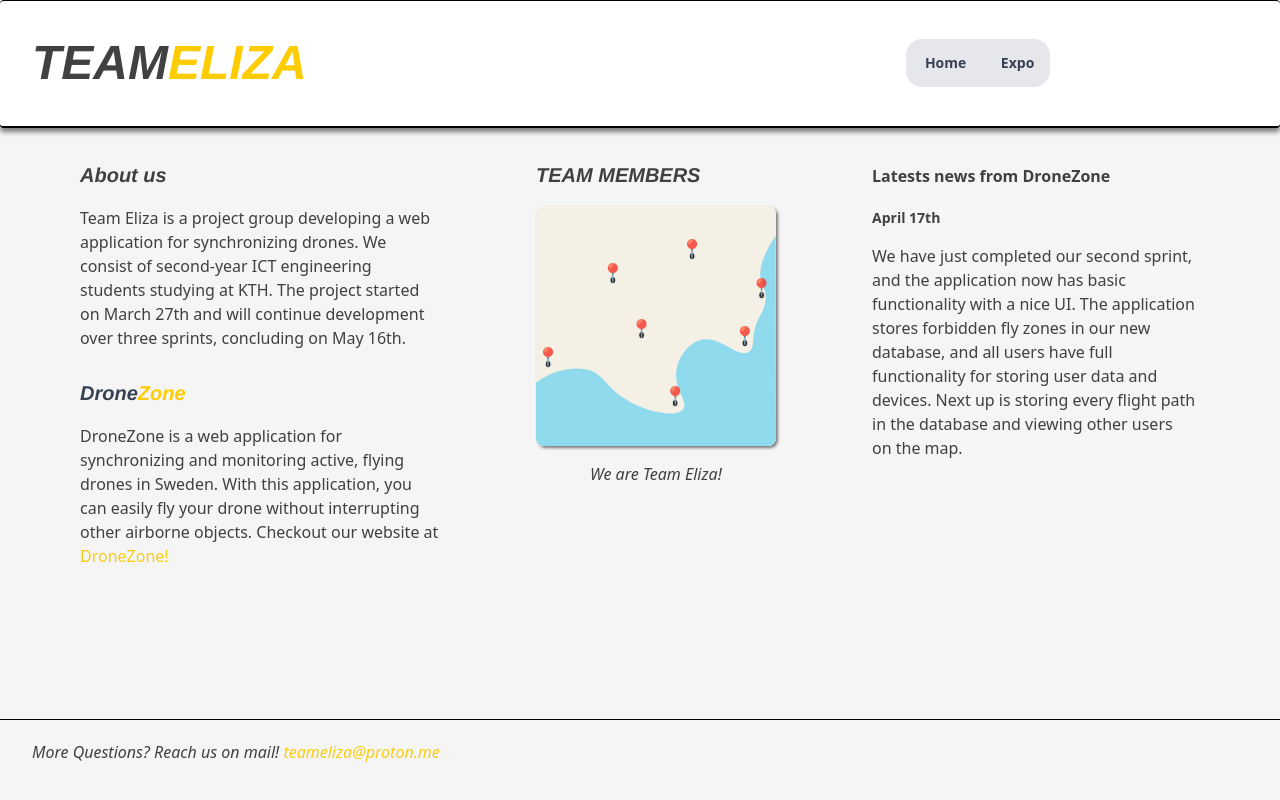
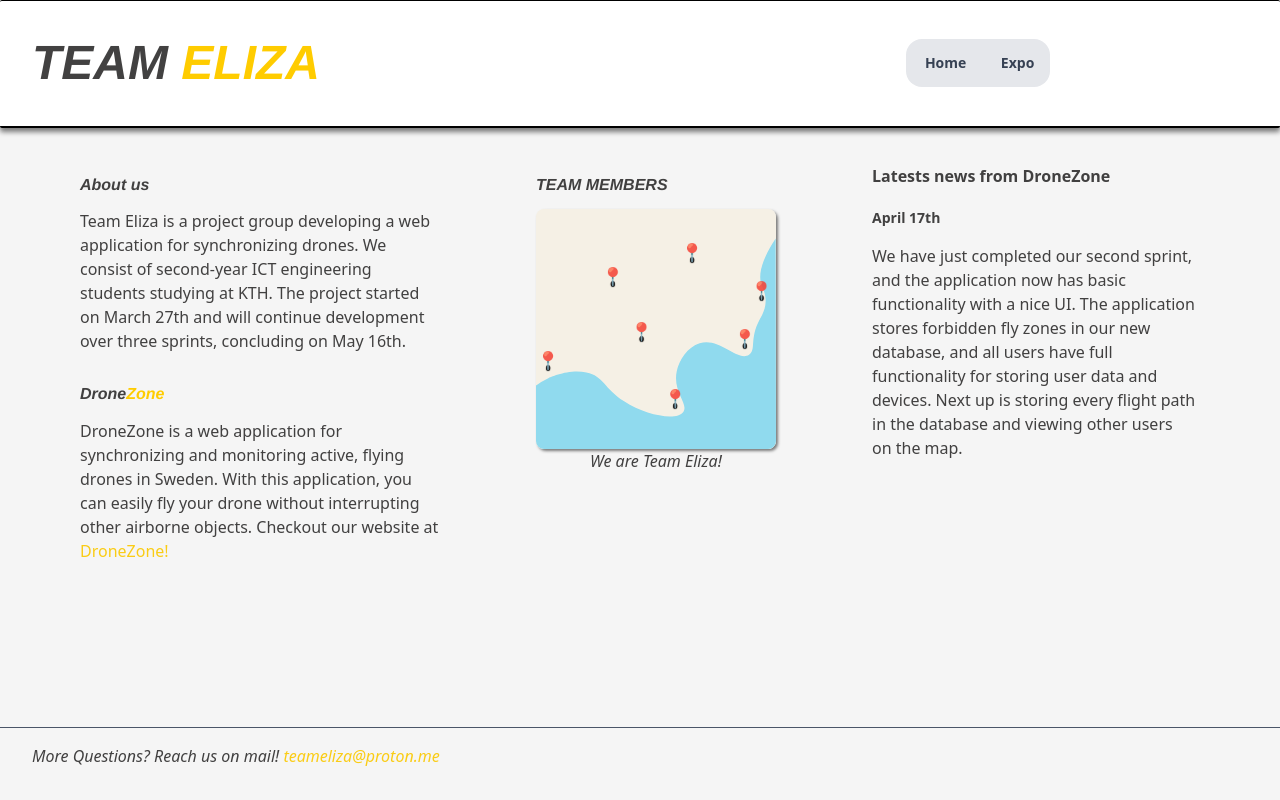
Before and after one commit to surbyxan/TEAM-ELIZA-webpage, a React (Vite) app in the folder elizawebsite/: page / in a window 1280 px wide. Built offline with nearby package versions, Linux system fonts and the light colour scheme.

Commit message:
reverted the tailwind and fixed the footer alignment

```diff
--- a/elizawebsite/src/App.css
+++ b/elizawebsite/src/App.css
@@ -5,6 +5,7 @@
   font-style: italic;
   font-weight: bolder;
   width: 70%;
+  margin: 2rem 0 1rem 0;
 }
 
 .topbar{
@@ -19,17 +20,18 @@
 
 }
 
-.contactbox{
+/* .contactbox{
   display: flex;
   align-items: center;
   margin: 0 2rem 0 5rem;
-}
+} */
 
 .mainbody{
   display: flex;
   flex-direction: row;
   margin-left: 5rem;
   padding-top: 1rem;
+  flex: 1;
   /* margin: 0; */
 }
 
@@ -55,11 +57,9 @@
   flex-direction: row;
 }
 
-
-
 .teamelizatext{
   font-style: italic;
-   text-align: center;
+  text-align: center;
 }
 
 .newsbox{
@@ -76,21 +76,17 @@
   margin-top: 2rem;
 }
 
-.contactinfo{
+.footer{
   border-top: #4a5568 solid 1.5px;
   padding: 1rem 0 1rem 2rem;
   margin: 3rem 0 0 0;
+	display: flex;
+  position: fixed;
   bottom: 0;
-	display: flex;
-  position: absolute;
   width: 100%;
 }
 
-.mailtext{
-  /* margin: 0 0 0 2rem ; top right botton left */
-  font-style: italic;
 
-}
 
 
 /****mobile compatible code**/
@@ -125,7 +121,7 @@
     text-align: center;
     width: 100%;
   }
-  .contactinfo{
+  .footer{
     bottom:auto;
   }
 
@@ -145,9 +141,17 @@
   }
   .teamelizatext{
      text-align: left;
-     padding-left: 10vw;
+
   }
-  .contactinfo{
-    bottom:auto;
+   /* .footer{
+    position: relative;
+    bottom: auto;
+    inset-inline: calc(var(--spacing) * 0);
+  }  */
+}
+
+@media screen and (max-height: 770px) {
+  .footer{
+    position: relative;
   }
 }
--- a/elizawebsite/src/components/footer.jsx
+++ b/elizawebsite/src/components/footer.jsx
@@ -1,8 +1,9 @@
 import { Logo } from "./logo";
+import '../App.css'
 
 export function Footer() {
 	return (
-		<div className='flex border-t-[1.5px] border-t-black pt-5 pb-5 pl-8 mt-7 bottom-0 absolute w-full items-center'>
+		<div className='footer'>
 			<div className="italic text-center h-10 gap-50">
 		  		More Questions? Reach us on mail!
 				<a href="mailto:teameliza@proton.me"> teameliza@proton.me </a>
--- a/elizawebsite/src/components/header.jsx
+++ b/elizawebsite/src/components/header.jsx
@@ -6,9 +6,9 @@ export function Header() {
 	const navigate = useNavigate();
 
 	return(
-		<div className="rounded-sm border-b-2 border-b-black border-t border-t-black shadow-[0_4px_5px_rgba(0,0,0,0.5)] pl-8 bg-white flex flex-row">
+		<div className="topbar">
         	<h1 className="text-5xl mt-9 mb-9">
-				TEAM<span className="text-primary-yellow">ELIZA</span>
+				TEAM <span className="text-primary-yellow">ELIZA</span>
 			</h1>
         	<div className="flex items-center gap-4">
 				<div className="flex items-center mr-10 h-12 bg-gray-200 rounded-2xl">
--- a/elizawebsite/src/components/mainpage.jsx
+++ b/elizawebsite/src/components/mainpage.jsx
@@ -6,7 +6,7 @@ export function Mainpage() {
 		<div className='mainbody'>
 			<div className='infobox'>
 				<div >
-					<h3 className="text-xl mt-5 mb-5">About us</h3>
+					<h3 className="headers">About us</h3>
 					<p className='mt-4 mb-4'>Team Eliza is a project group developing a web application for synchronizing drones.
 					We consist of second-year ICT engineering students studying at KTH.
 					The project started on March 27th and will continue development over three sprints,
@@ -14,7 +14,7 @@ export function Mainpage() {
 					</p>
 				</div>
 					<div className='appbox'>
-						<h3 className="text-gray-700 font-bold text-xl mt-5 mb-5">Drone<span className="text-primary-yellow">Zone</span></h3>
+						<h3 className="headers">Drone<span className="text-primary-yellow">Zone</span></h3>
 						<p className='mt-4 mb-4'>
 						DroneZone is a web application for synchronizing and monitoring active,
 						flying drones in Sweden. With this application, you can easily fly your drone
@@ -25,14 +25,14 @@ export function Mainpage() {
 				</div>
         	<div className='visualbox'>
 				<div className='teambox'>
-					<h3 className="text-xl mt-5 mb-5">TEAM MEMBERS</h3>
+					<h3 className="headers">TEAM MEMBERS</h3>
 					<span>
 						<Teammember></Teammember>
-						<p className="mt-4 mb-4 italic text-center">We are Team Eliza!</p>
+						<p className="teamelizatext">We are Team Eliza!</p>
 					</span>
 				</div>
 				<div className='newsbox'>
-					<h4 className='font-bold text-lj mt-5 mb-5' >Latests news from DroneZone</h4>
+					<h4 className='font-bold mt-5 mb-5' >Latests news from DroneZone</h4>
 					<p className="font-bold text-sm mt-4 mb-4" >April 17th</p>
 					<p className='mt-4 mb-4'>
 					We have just completed our second sprint, and the application now has
--- a/elizawebsite/src/index.css
+++ b/elizawebsite/src/index.css
@@ -28,9 +28,10 @@ a:hover {
 }
 
 body {
-  margin: 0;
- /* display: flex;*/
-  /*place-items: center;*/
+margin: 0;
+ display: flex;
+ flex-direction: column;
+   /*place-items: center;*/
   /* min-width: 320px;
   min-height: 100vh;*/
 }
```
